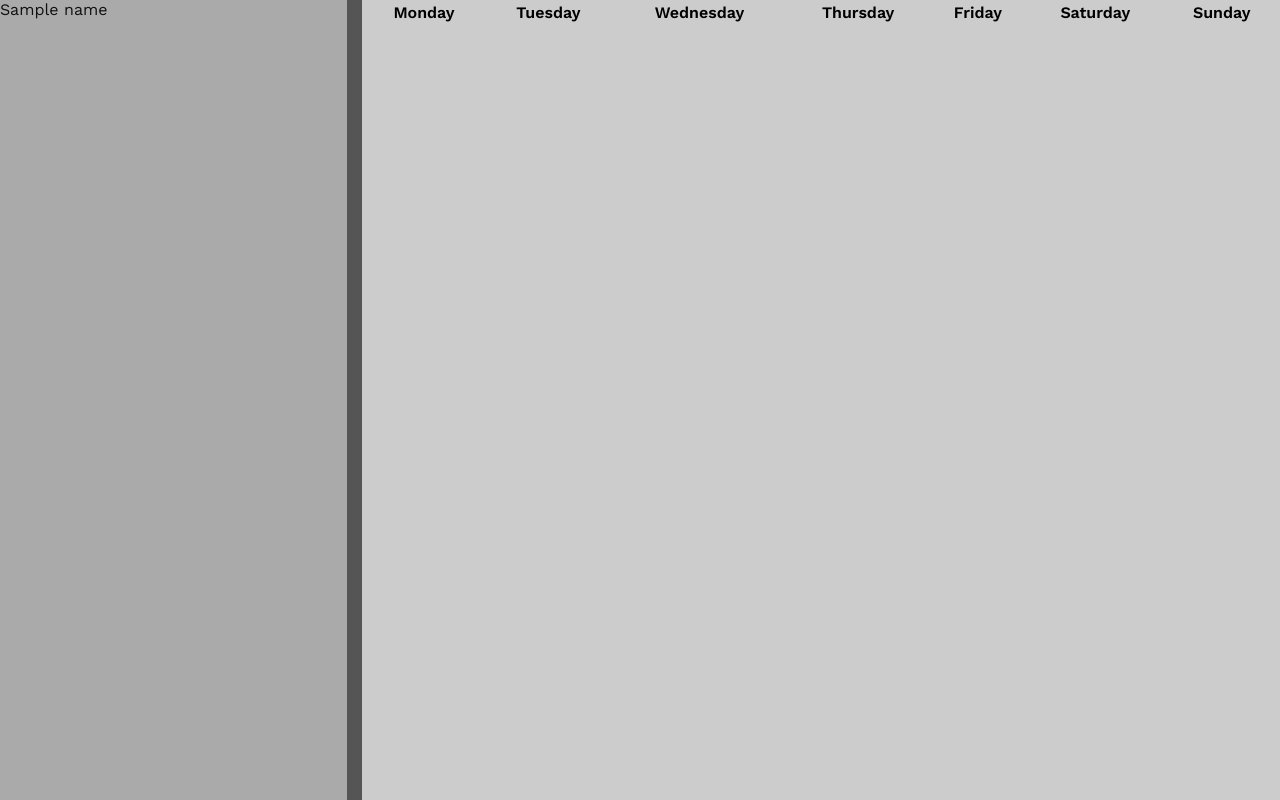
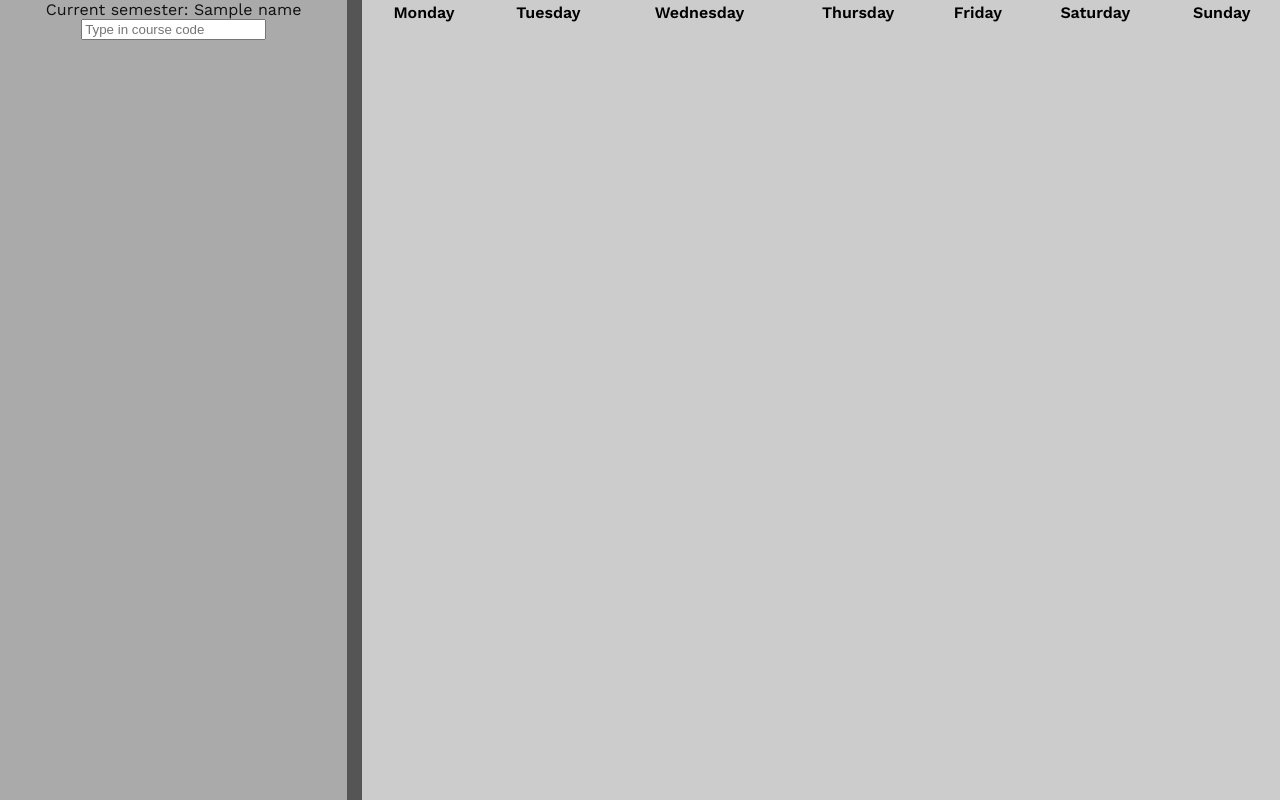
Before and after one commit to aldan/scheduler, a Django app: template templates/app/scheduler.html in a window 1280 px wide. Run offline with Django 3.2, Linux system fonts and the light colour scheme; the template is opened without the code that fills it: most values are stand-ins (such as "Sample title", 1, 10 or a date in 2020); lists and menus that the app fills with data are empty.

Commit message:
feat: json requests, search filter

```diff
--- a/app/jobs.py
+++ b/app/jobs.py
@@ -33,7 +33,7 @@ class GetCourseList(CronJobBase):
             print(f'getSemesters: request timed out')
             return
         except requests.exceptions.RequestException as Err:
-            print(f'getSemesters: error occurred\n{Err}')
+            print(f'getSemesters: error occurred\n{Err.args[0]}')
             return
         finally:
             print(f'getSemesters: STATUS {res.status_code}')
@@ -78,7 +78,7 @@ class GetCourseList(CronJobBase):
             print(f'getSearchData: request timed out')
             return
         except requests.exceptions.RequestException as Err:
-            print(f'getSearchData: generic error occurred\n{Err}')
+            print(f'getSearchData: generic error occurred\n{Err.args[0]}')
             return
         finally:
             print(f'getSearchData: STATUS {res.status_code}')
--- a/app/static/app/style.css
+++ b/app/static/app/style.css
@@ -18,12 +18,6 @@ body {
 .container {
     display: flex;
     height: 100%;
-}
-
-.sidebar {
-    flex: 1 0 300px;
-    background: #aaa;
-    overflow: auto;
 }
 
 #resize-handle {
@@ -57,3 +51,25 @@ body {
 .timetable table {
     width: 100%;
 }
+
+.sidebar {
+    display: flex;
+    flex: 1 0 300px;
+    background: #aaa;
+    overflow: auto;
+    flex-direction: column;
+    justify-content: flex-start;
+    text-align: center;
+}
+
+.course-select {
+
+}
+
+#course-selector {
+
+}
+
+#filtered-course-list {
+
+}
--- a/scheduler/urls.py
+++ b/scheduler/urls.py
@@ -22,4 +22,5 @@ urlpatterns = [
     path('admin/', admin.site.urls, name='admin'),
     path('', views.startpage, name='startpage'),
     path('app/', views.app, name='app'),
+    path('json', views.json, name='json'),
 ]
--- a/templates/app/app.html
+++ b/templates/app/app.html
@@ -13,5 +13,6 @@
 </head>
 <body>
     {% block content %}{% endblock %}
+    {% block body_script %}{% endblock %}
 </body>
 </html>
--- a/templates/app/scheduler.html
+++ b/templates/app/scheduler.html
@@ -3,8 +3,10 @@
 
 {% block head_script %}
     <script type="text/javascript">
-        var data = {{ data|safe }},
-            semester_name = '{{ name }}';
+        var semester_data = {{ data|safe }},
+            semester_name = '{{ name }}',
+            semester_code = '{{ code }}';
+            semester_last_update_dt = '{{ update_dt }}'
     </script>
 {% endblock %}
 
@@ -12,7 +14,11 @@
     <div class="container">
         <div class="sidebar">
             <div class="textbox">
-                <div class="text text-s">{{ name }}</div>
+                <div class="text text-s">Current semester: {{ name }}</div>
+            </div>
+            <div class="course-select">
+                <input id="course-selector" type="text" placeholder="Type in course code">
+                <div id="filtered-course-list" style="display: none;"></div>
             </div>
         </div>
         <div id="resize-handle"></div>
@@ -36,3 +42,31 @@
         </div>
     </div>
 {% endblock %}
+
+{% block body_script %}
+    <script type="text/javascript">
+        $(document).ready(function () {
+            $('#course-selector').on('input', function () {
+                console.log('Fired');
+                var received_input = document.getElementById('course-selector').value,
+                    filtered_course_list = semester_data.filter(function (el) {
+                    return el.ABBR.toLowerCase().indexOf(received_input.toLowerCase()) !== -1;
+                });
+                console.log(filtered_course_list);
+                if (filtered_course_list.length <= 10) {
+                    $('#filtered-course-list').empty();
+                    for (course of filtered_course_list) {
+                        $('#filtered-course-list').append(`
+                            <div class="filtered-course" data-id="${course.COURSEID}" onclick="selectCourse(this)">
+                                ${course.ABBR}
+                            </div>
+                        `);
+                    }
+                    $('#filtered-course-list').show();
+                } else {
+                    $('#filtered-course-list').hide();
+                }
+            });
+        });
+    </script>
+{% endblock %}
```
Also changed, not shown: app/views.py (+51 -2 lines).
